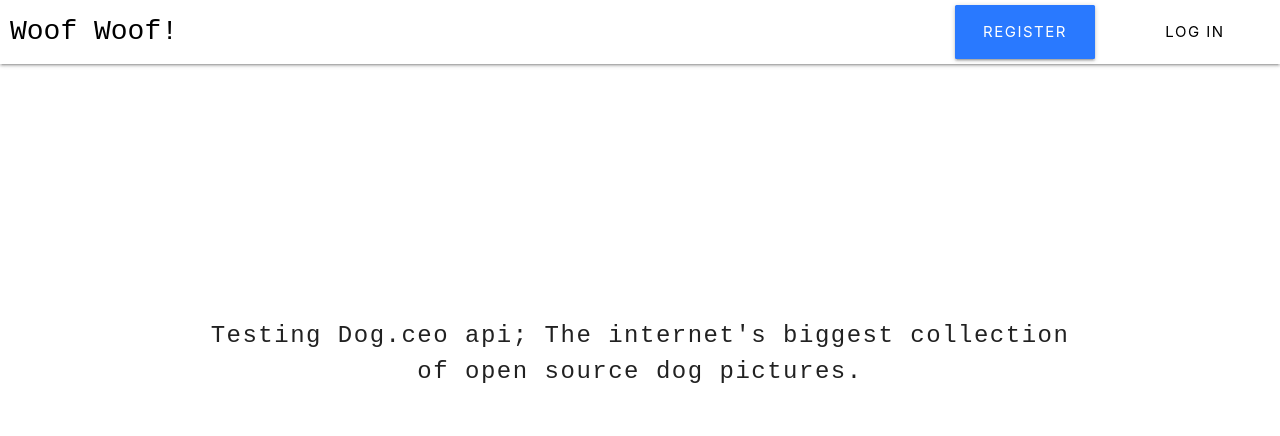
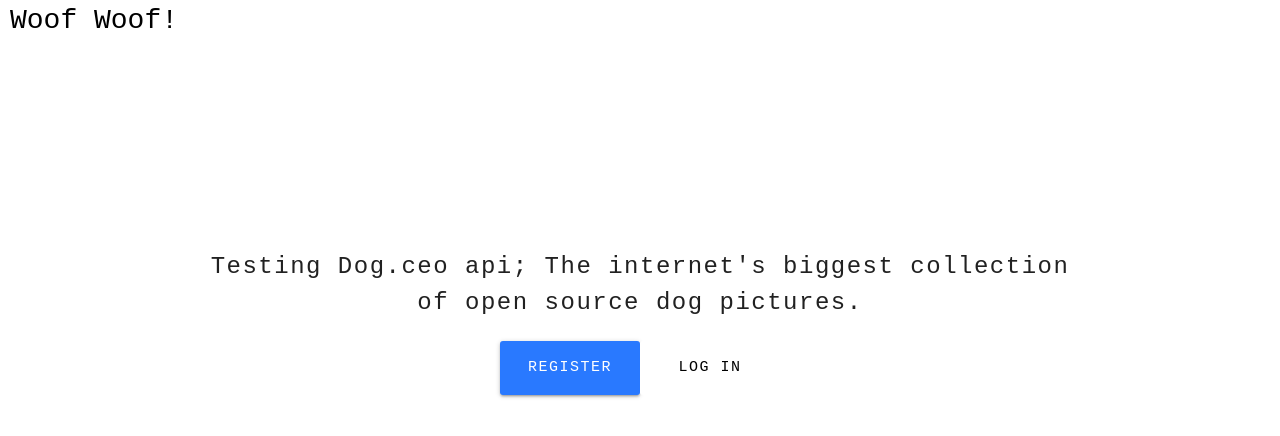
Before and after one commit to Kiittyka/dog-ceo-api-test, a React (Create React App) app in the folder dog-ceo-api-test/client/: page / in a window 1280 px wide. Shown: the top 436 px of the page. Built offline with nearby package versions, Linux system fonts and the light colour scheme.

Commit message:
Fixed ui

```diff
--- a/dog-ceo-api-test/client/src/App.css
+++ b/dog-ceo-api-test/client/src/App.css
@@ -1,6 +1,12 @@
 .float-left {
     float: left;
+}
+.float-right {
+    float: right;
 }
 .display-inline {
     display: inline-block;
 }
+.fix-image {
+    object-fit: cover
+}
--- a/dog-ceo-api-test/client/src/App.js
+++ b/dog-ceo-api-test/client/src/App.js
@@ -42,7 +42,6 @@
       <Provider store={store}>
         <Router>
           <div className="App">
-            <Navbar/>
             <Route exact path="/" component={Landing} />
             <Route exact path="/register" component={Register} />
             <Route exact path="/login" component={Login} />
--- a/dog-ceo-api-test/client/src/components/auth/Login.js
+++ b/dog-ceo-api-test/client/src/components/auth/Login.js
@@ -55,7 +55,7 @@
     return (
       <div className="container">
         <div style={{ marginTop: "4rem" }} className="row">
-          <div className="col s8 offset-s2">
+          <div className="col s10 offset-s1">
             <Link to="/" className="btn-flat waves-effect">
               <i className="material-icons left">keyboard_backspace</i> Back to
               home
--- a/dog-ceo-api-test/client/src/components/auth/Register.js
+++ b/dog-ceo-api-test/client/src/components/auth/Register.js
@@ -55,7 +55,7 @@
     return (
       <div className="container">
         <div className="row">
-          <div className="col s8 offset-s2">
+          <div className="col s10 offset-s1">
             <Link to="/" className="btn-flat waves-effect">
               <i className="material-icons left">keyboard_backspace</i> Back to
               home
--- a/dog-ceo-api-test/client/src/components/dashboard/Dashboard.js
+++ b/dog-ceo-api-test/client/src/components/dashboard/Dashboard.js
@@ -47,12 +47,40 @@
   render() {
     const { user } = this.props.auth;
     return (
-      <div style={{ height: "75vh" }} className="container valign-wrapper">
-        <div className="row center-align">
-          <div className="landing-copy col s12 center-align">
-            <h4>
-              <b>Hey there,</b> {user.name.split(" ")[0]}!</h4>
-            <h6>Select a dog breed: </h6>
+      <div className="container-fluid">
+        <div className="nav-wrapper white">
+          <Link
+            to="/"
+            style={{
+              fontFamily: "monospace",
+              fontSize: 28,
+              paddingLeft: 10
+            }}
+            className="col s5 brand-logo black-text"
+          >
+            Woof Woof!
+      </Link>
+          <div class="float-right">
+            <button
+              style={{
+                width: "140px",
+                borderRadius: "3px",
+                letterSpacing: "1.5px",
+                margin: "1rem"
+              }}
+              onClick={this.onLogoutClick}
+              className="btn btn-large waves-effect waves-light hoverable blue accent-3"
+            >
+              Logout
+            </button>
+          </div>
+        </div>
+        <div style={{ height: "75vh" }} className="container valign-wrapper center-align">
+          <div className="row">
+            <div className="landing-copy col s12">
+              <h4>
+                <b>Hey there,</b> {user.name.split(" ")[0]}!</h4>
+              <h6>Select a dog breed: </h6>
             </div>
             {/* <span>{this.state.selectedOption}</span> */}
             <div className="input-field col s12">
@@ -80,23 +108,10 @@
                   Fetch!
             </Link>
               </div>
-              <div class="row">
-                <button
-                  style={{
-                    width: "150px",
-                    borderRadius: "3px",
-                    letterSpacing: "1.5px",
-                    marginTop: "1rem"
-                  }}
-                  onClick={this.onLogoutClick}
-                  className="btn btn-large waves-effect waves-light hoverable blue accent-3"
-                >
-                  Logout
-            </button>
             </div>
           </div>
         </div>
-      </div >
+      </div>
     );
   }
 }
--- a/dog-ceo-api-test/client/src/components/dashboard/Details.js
+++ b/dog-ceo-api-test/client/src/components/dashboard/Details.js
@@ -23,6 +23,34 @@
     }
     render() {
         return (
+            <div className="container-fluid">
+                <div className="nav-wrapper white">
+                    <Link
+                        to="/"
+                        style={{
+                            fontFamily: "monospace",
+                            fontSize: 28,
+                            paddingLeft: 10
+                        }}
+                        className="col s5 brand-logo black-text"
+                    >
+                        Woof Woof!
+      </Link>
+                    <div class="float-right">
+                        <button
+                            style={{
+                                width: "140px",
+                                borderRadius: "3px",
+                                letterSpacing: "1.5px",
+                                margin: "1rem"
+                            }}
+                            onClick={this.onLogoutClick}
+                            className="btn btn-large waves-effect waves-light hoverable blue accent-3"
+                        >
+                            Logout
+            </button>
+                    </div>
+                </div>
                 <div className="container center-align">
                     <br />
                     <div class="row">
@@ -32,20 +60,20 @@
                                 home
                     </Link>
                         </div>
-                    <div class="card col">
+                        <div class="col">
                             <h6 style={{ fontFamily: "monospace" }}>Here's a picture of a cutie on each refresh!</h6>
                             <img src={this.state.url} alt=""
                                 style={{
                                     width: 300,
                                     height: 300
                                 }}
-                            className="card-img-top img-responsive" />
+                                className="img-responsive fix-image" />
                             <div class="card-body">
                                 <h6 class="card-title" style={{ fontFamily: "monospace" }}>Dog breed: {this.state.breedName}</h6>
                             </div>
                         </div>
                     </div>
-
+                </div>
             </div>
         );
     }
--- a/dog-ceo-api-test/client/src/components/layout/Landing.js
+++ b/dog-ceo-api-test/client/src/components/layout/Landing.js
@@ -1,8 +1,23 @@
+import { Link } from 'react-router-dom';
 import React, { Component } from "react";
 
 class Landing extends Component {
   render() {
     return (
+      <div>
+        <div className="nav-wrapper white">
+          <Link
+            to="/"
+            style={{
+              fontFamily: "monospace",
+              fontSize: 28,
+              paddingLeft: 10
+            }}
+            className="col s5 brand-logo black-text"
+          >
+            Woof Woof!
+      </Link>
+        </div>
         <div style={{
           height: "75vh",
           fontFamily: "monospace",
@@ -16,6 +31,34 @@
               Testing Dog.ceo api; The internet's biggest collection
       of open source dog pictures.
         </div>
+
+            <div className="row center-align">
+              <Link
+                to="/register"
+                style={{
+                  width: "140px",
+                  borderRadius: "3px",
+                  letterSpacing: "1.5px",
+                  marginTop: 20
+                }}
+                className="btn btn-large waves-effect waves-light hoverable blue accent-3"
+              >
+                Register
+              </Link>
+              <Link
+                to="/login"
+                style={{
+                  width: "140px",
+                  borderRadius: "3px",
+                  letterSpacing: "1.5px",
+                  marginTop: 20
+                }}
+                className="btn btn-large btn-flat waves-effect white black-text"
+              >
+                Log In
+              </Link>
+            </div>
+          </div>
         </div>
       </div>
     );
--- a/dog-ceo-api-test/client/src/components/layout/Navbar.js
+++ b/dog-ceo-api-test/client/src/components/layout/Navbar.js
@@ -13,7 +13,6 @@
   render() {
     return (
       <div>
-        <nav>
           <div className="nav-wrapper white">
             <Link
               to="/"
@@ -26,68 +25,7 @@
             >
               Woof Woof!
             </Link>
-            <a href="#" data-target="mobile-demo" className="sidenav-trigger">
-            <i className="material-icons" style={{color: "#000"}}>menu</i>
-            </a>
-            <ul
-              className="right hide-on-med-and-down">
-              <li>
-                <Link
-                  to="/register"
-                  style={{
-                    width: "140px",
-                    borderRadius: "1.5px",
-                    letterSpacing: "1.5px"
-                  }}
-                  className="btn btn-large waves-effect waves-light hoverable blue accent-3"
-                >
-                  Register
-              </Link>
-              </li>
-              <li>
-                <Link
-                  to="/login"
-                  style={{
-                    width: "140px",
-                    borderRadius: "3px",
-                    letterSpacing: "1.5px"
-                  }}
-                  className="btn btn-large btn-flat waves-effect white black-text"
-                >
-                  Log In
-              </Link>
-              </li>
-            </ul>
-          </div>
-        </nav>
-        <ul className="sidenav" id="mobile-demo">
-          <li>
-            <Link
-              to="/register"
-              style={{
-                width: "140px",
-                borderRadius: "1.5px",
-                letterSpacing: "1.5px"
-              }}
-              className="btn btn-large waves-effect waves-light hoverable blue accent-3"
-            >
-              Register
-              </Link>
-          </li>
-          <li>
-            <Link
-              to="/login"
-              style={{
-                width: "140px",
-                borderRadius: "3px",
-                letterSpacing: "1.5px"
-              }}
-              className="btn btn-large btn-flat waves-effect white black-text"
-            >
-              Log In
-              </Link>
-          </li>
-        </ul>
+            </div>
       </div>
     );
   }
```
Lines whose indentation alone changed are shown as unchanged.
